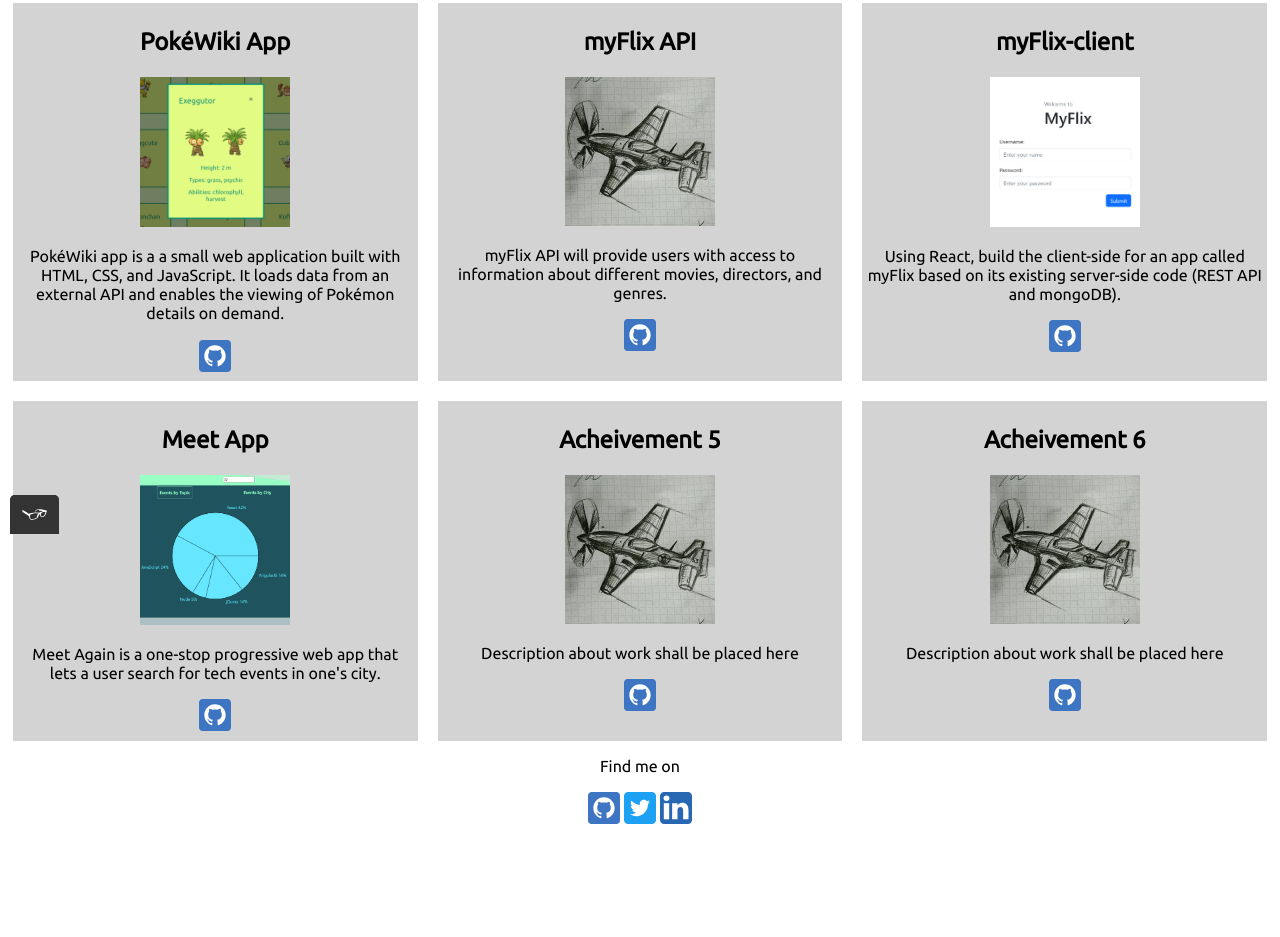
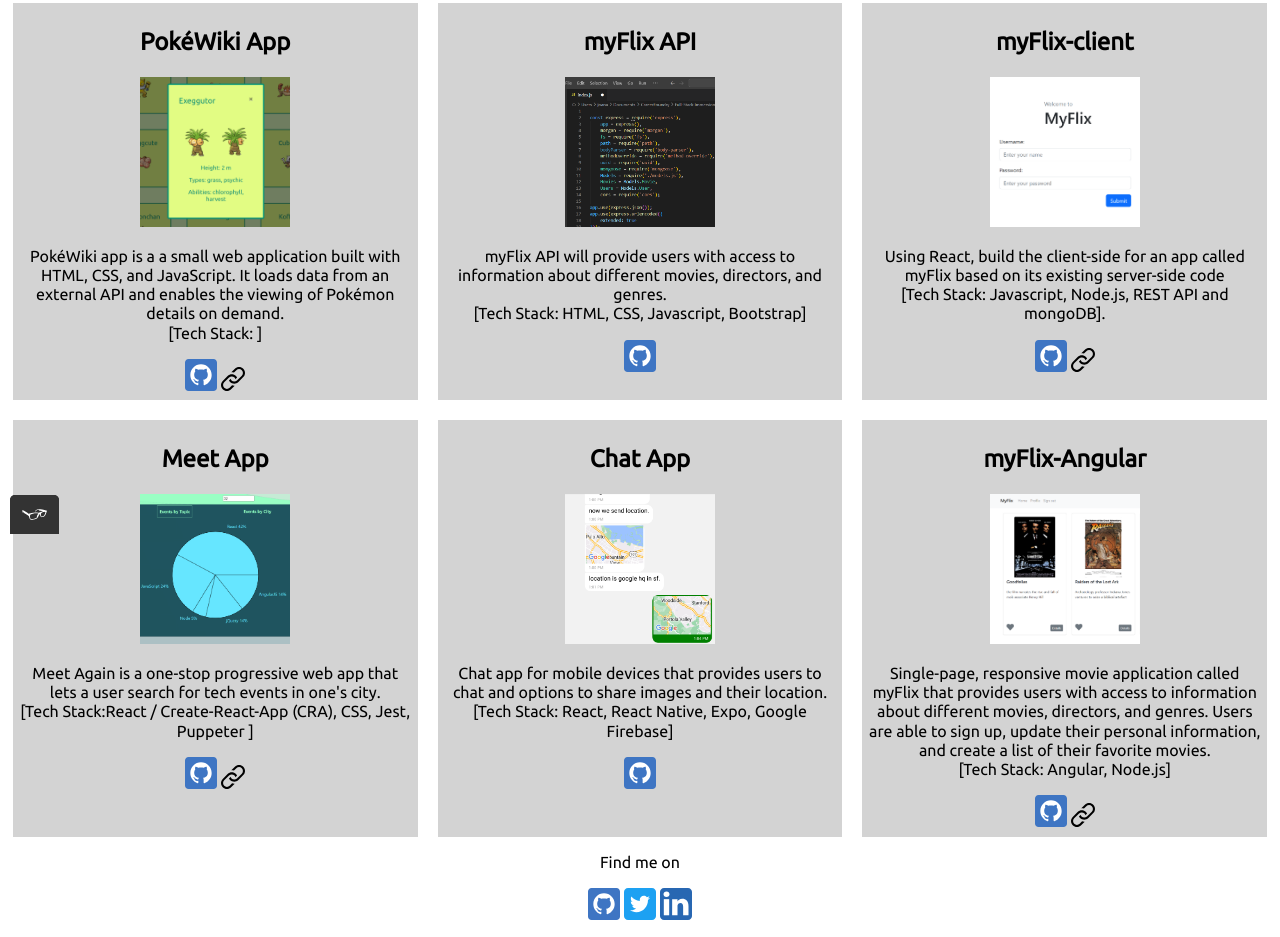
Before and after one commit to manikSom/website-portfolio, a plain HTML site: page work.html in a window 1280 px wide. Shown: the part 266-1203 px from the top of the page. Before the commit the page ends 1107 px from the top, so only its background shows below. Drawn offline with nearby package versions, Linux system fonts and the light colour scheme.

Commit message:
chat app and flix angular details updated

```diff
--- a/work.html
+++ b/work.html
@@ -31,17 +31,21 @@
                     <img src="./img/jsApp1_.png" alt="Project Image Placeholder" style="max-width: 150px;">
                     <p> PokéWiki app is a a small web application built with HTML, CSS, and JavaScript.
                         It loads data from an external API and enables the viewing of Pokémon details
-                        on demand.
+                        on demand.<br> [Tech Stack: ]
                     </p>
                     <a href="https://github.com/manikSom/simple-js-app">
                         <img src="./img/github_icon.svg" class="svg" alt="github_link_a1">
                     </a>
+                    <a href="https://maniksom.github.io/simple-js-app/">
+                        <img src="./img/link.svg" class="svg" alt="live_link_a1">
+                    </a>
                 </div>
                 <div class="work-list__item">
                     <h2>myFlix API</h2>
-                    <img src="./img/logo_old_.jpg" alt="Project Image Placeholder">
+                    <img src="./img/myFlixAPI_.png" alt="Project Image Placeholder" style="max-width: 150px;">
                     <p> myFlix API will provide users with access to information about
-                        different movies, directors, and genres. </p>
+                        different movies, directors, and genres. <br> [Tech Stack: HTML, CSS,
+                        Javascript, Bootstrap]</p>
                     <a href="https://github.com/manikSom/myFlix">
                         <img src="./img/github_icon.svg" class="svg" alt="github_link_a2">
                     </a>
@@ -50,35 +54,48 @@
                     <h2>myFlix-client</h2>
                     <img src="./img/myFlixClient1_.png" alt="Project Image Placeholder" style="max-width: 150px;">
                     <p> Using React, build the client-side for an app called myFlix based
-                        on its existing server-side code (REST API and mongoDB).
+                        on its existing server-side code <br> [Tech Stack: Javascript, Node.js, REST API and mongoDB].
                     </p>
                     <a href="https://github.com/manikSom/myFlix-client">
                         <img src="./img/github_icon.svg" class="svg" alt="github_link_a3">
+                    </a>
+                    <a href="https://mokkamovie.netlify.app/login">
+                        <img src="./img/link.svg" class="svg" alt="live_link_a3">
                     </a>
                 </div>
                 <div class="work-list__item">
                     <h2>Meet App</h2>
                     <img src="./img/meetApp1_.png" alt="Project Image Placeholder" style="max-width: 150px;">
                     <p> Meet Again is a one-stop progressive web app that lets a user search for tech
-                        events in one's city. </p>
+                        events in one's city. <br> [Tech Stack:React / Create-React-App (CRA), CSS, Jest, Puppeter ] </p>
                     <a href="https://github.com/manikSom/meet">
                         <img src="./img/github_icon.svg" class="svg" alt="github_link_a4">
                     </a>
+                    <a href="https://maniksom.github.io/meet/">
+                        <img src="./img/link.svg" class="svg" alt="live_link_a4">
+                    </a>
                 </div>
                 <div class="work-list__item">
-                    <h2>Acheivement 5</h2>
-                    <img src="./img/logo_old_.jpg" alt="Project Image Placeholder">
-                    <p> Description about work shall be placed here</p>
-                    <a href="https://github.com/manikSom">
+                    <h2>Chat App</h2>
+                    <img src="./img/chat_2_.png" alt="Project Image Placeholder" style="max-width: 150px;">
+                    <p> Chat app for mobile devices that provides users to chat and options
+                        to share images and their location. <br> [Tech Stack: React, React Native, Expo, Google Firebase]</p>
+                    <a href="https://github.com/manikSom/chat">
                         <img src="./img/github_icon.svg" class="svg" alt="github_link_a5">
                     </a>
                 </div>
                 <div class="work-list__item">
-                    <h2>Acheivement 6</h2>
-                    <img src="./img/logo_old_.jpg" alt="Project Image Placeholder">
-                    <p> Description about work shall be placed here</p>
-                    <a href="https://github.com/manikSom">
+                    <h2>myFlix-Angular</h2>
+                    <img src="./img/myFlixClient2_.png" alt="Project Image Placeholder" style="max-width: 150px;">
+                    <p> Single-page, responsive movie application called myFlix that provides users with access to
+                        information about different movies, directors, and genres. Users are able to sign up,
+                        update their personal information, and create a list of their favorite movies.
+                        <br> [Tech Stack: Angular, Node.js]</p>
+                    <a href="https://github.com/manikSom/myFlix-Angular-client">
                         <img src="./img/github_icon.svg" class="svg" alt="github_link_a6">
+                    </a>
+                    <a href="https://maniksom.github.io/myFlix-Angular-client/welcome">
+                        <img src="./img/link.svg" class="svg" alt="live_link_a6">
                     </a>
                 </div>
 
```
Also changed, not shown: img/chat_1_.png (added), img/chat_2_.png (added), img/link.svg (added), img/myFlixAPI_.png (added), img/myFlixClient2_.png (added).
